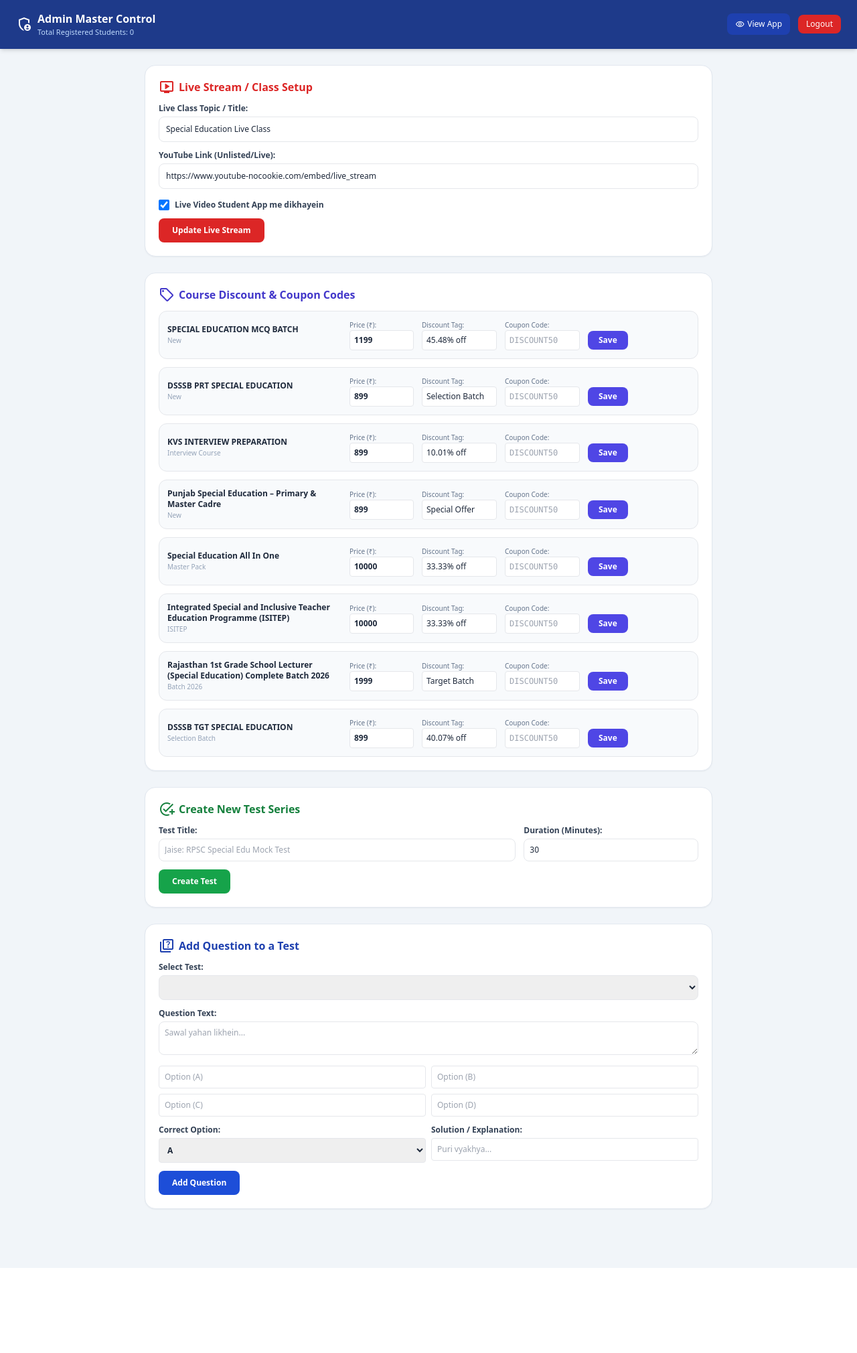
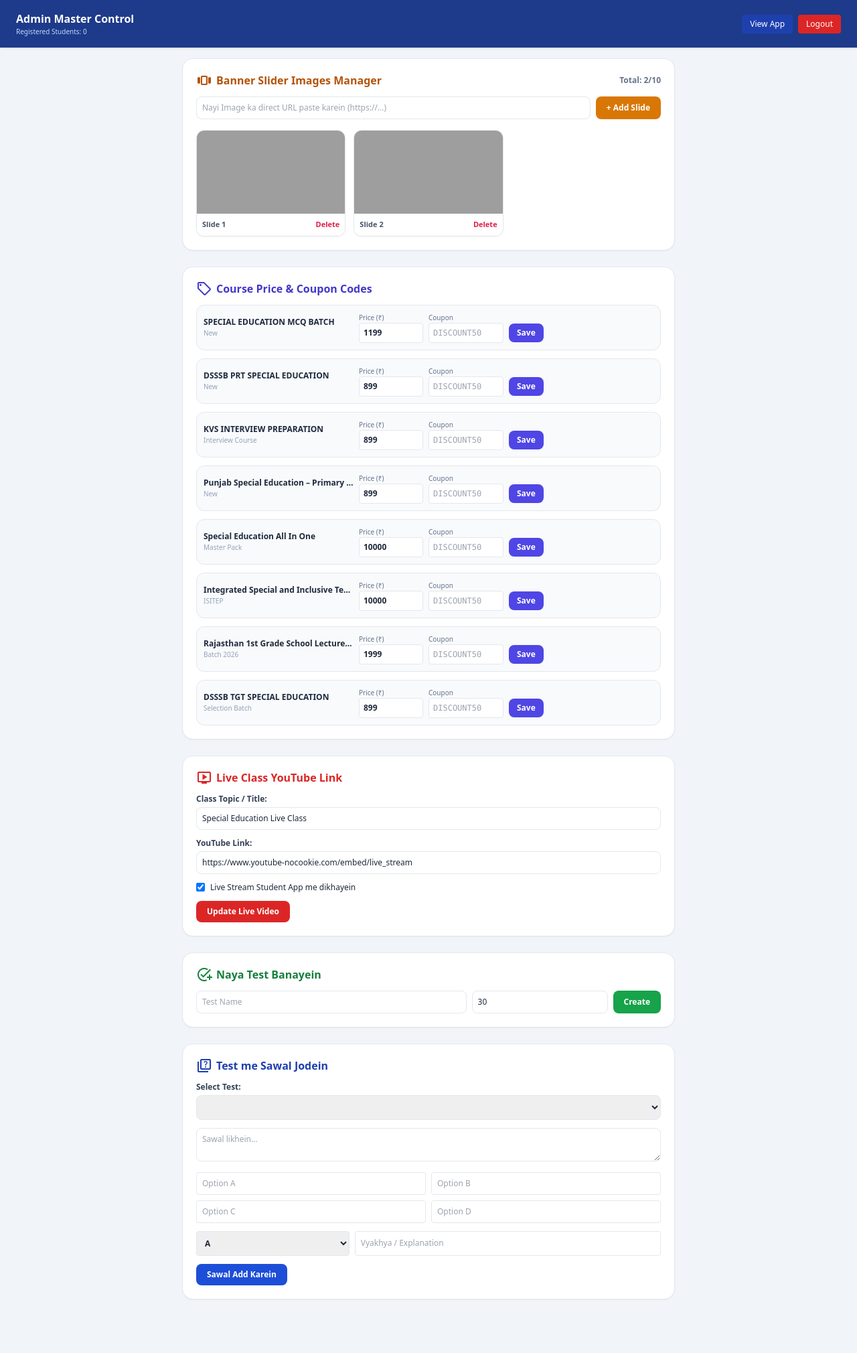
Before and after one commit to sandeep012rr/coaching-app, a Flask app: page /admin in a window 1280 px wide. Shown: the whole page at 67% size. Before the commit the page ends 1893 px from the top, so only its background shows below. Run offline with Flask 3, Linux system fonts and the light colour scheme; the visitor is signed in with stand-in values (Sample User, id 1); lists and menus that the app fills with data are empty; some libraries are stand-ins or nearby versions; grey boxes are pictures that could not be loaded.

Commit message:
Update admin.html

```diff
--- a/templates/admin.html
+++ b/templates/admin.html
@@ -11,169 +11,168 @@
 
     {% if not logged_in %}
     <div class="flex items-center justify-center min-h-screen p-4">
-        <div class="bg-white rounded-2xl shadow-xl max-w-sm w-full p-6 text-center space-y-5 border border-slate-200">
-            <div class="w-16 h-16 bg-blue-100 text-blue-800 rounded-full flex items-center justify-center mx-auto">
-                <span class="material-symbols-outlined text-3xl">lock</span>
-            </div>
-            <div>
-                <h2 class="text-xl font-bold text-slate-900">Admin Authentication</h2>
-                <p class="text-xs text-slate-500 mt-1">Special Education Needs School</p>
-            </div>
-            {% if error %}
-            <div class="bg-red-50 text-red-600 text-xs p-2 rounded-lg font-semibold">{{ error }}</div>
-            {% endif %}
-            <form method="POST" class="space-y-4">
+        <div class="bg-white rounded-2xl shadow-xl max-w-sm w-full p-6 text-center space-y-4 border">
+            <h2 class="text-xl font-bold">Admin Login</h2>
+            {% if error %}<p class="text-red-600 text-xs font-bold">{{ error }}</p>{% endif %}
+            <form method="POST" class="space-y-3">
                 <input type="hidden" name="action" value="login">
-                <input type="password" name="password" placeholder="Enter Admin Password (admin123)" class="w-full border rounded-xl p-3 text-sm focus:outline-blue-600" required>
-                <button type="submit" class="w-full bg-blue-700 hover:bg-blue-800 text-white font-bold py-3 rounded-xl text-sm transition">
-                    Unlock Dashboard
-                </button>
+                <input type="password" name="password" placeholder="Password (admin123)" class="w-full border rounded-xl p-3 text-sm" required>
+                <button type="submit" class="w-full bg-blue-700 text-white font-bold py-3 rounded-xl text-sm">Login</button>
             </form>
-            <a href="/" class="text-xs text-slate-400 hover:text-slate-600 block">&larr; Return to Student App</a>
+            <a href="/" class="text-xs text-slate-400 block">&larr; Back to App</a>
         </div>
     </div>
-
     {% else %}
-    <header class="bg-blue-900 text-white px-6 py-4 shadow-md sticky top-0 z-30 flex items-center justify-between">
+    <header class="bg-blue-900 text-white px-6 py-4 flex justify-between items-center shadow sticky top-0 z-20">
+        <div>
+            <h1 class="font-bold text-base">Admin Master Control</h1>
+            <p class="text-[10px] text-blue-200">Registered Students: {{ total_students }}</p>
+        </div>
         <div class="flex items-center gap-2">
-            <span class="material-symbols-outlined text-2xl">admin_panel_settings</span>
-            <div>
-                <h1 class="text-base font-bold">Admin Master Control</h1>
-                <p class="text-[11px] text-blue-200">Total Registered Students: {{ total_students }}</p>
-            </div>
-        </div>
-        <div class="flex items-center gap-3">
-            <a href="/" target="_blank" class="bg-blue-800 hover:bg-blue-700 text-white text-xs px-3 py-1.5 rounded-lg flex items-center gap-1">
-                <span class="material-symbols-outlined text-sm">visibility</span> View App
-            </a>
-            <a href="/admin/logout" class="bg-red-600 hover:bg-red-700 text-white text-xs px-3 py-1.5 rounded-lg">Logout</a>
+            <a href="/" target="_blank" class="bg-blue-800 text-xs px-3 py-1.5 rounded">View App</a>
+            <a href="/admin/logout" class="bg-red-600 text-xs px-3 py-1.5 rounded">Logout</a>
         </div>
     </header>
 
-    <main class="max-w-4xl mx-auto p-4 md:p-6 space-y-6">
-        <!-- Live Class Setup -->
-        <div class="bg-white rounded-2xl p-5 shadow-sm border border-slate-200">
-            <h2 class="text-base font-bold text-red-600 flex items-center gap-1.5 mb-3">
-                <span class="material-symbols-outlined">live_tv</span> Live Stream / Class Setup
-            </h2>
-            <form method="POST" class="space-y-3">
-                <input type="hidden" name="action" value="update_live">
-                <div>
-                    <label class="block text-xs font-bold text-slate-700 mb-1">Live Class Topic / Title:</label>
-                    <input type="text" name="live_title" value="{{ config.live_title }}" class="w-full border rounded-lg p-2.5 text-xs" required>
+    <main class="max-w-3xl mx-auto p-4 space-y-6">
+
+        <!-- 1. SLIDER IMAGES MANAGER (Ab code change karne ki zaroorat nahi) -->
+        <div class="bg-white p-5 rounded-2xl shadow-sm border border-slate-200">
+            <div class="flex items-center justify-between mb-3">
+                <h2 class="font-bold text-amber-700 flex items-center gap-1.5 text-base">
+                    <span class="material-symbols-outlined">view_carousel</span> Banner Slider Images Manager
+                </h2>
+                <span class="text-xs font-bold text-slate-500">Total: {{ config.slider_images|length }}/10</span>
+            </div>
+
+            <!-- Add New Image Form -->
+            <form method="POST" class="flex gap-2 mb-4">
+                <input type="hidden" name="action" value="add_slider_img">
+                <input type="url" name="img_url" placeholder="Nayi Image ka direct URL paste karein (https://...)" class="flex-grow border rounded-lg p-2 text-xs" required>
+                <button type="submit" class="bg-amber-600 hover:bg-amber-700 text-white font-bold px-4 py-2 rounded-lg text-xs">
+                    + Add Slide
+                </button>
+            </form>
+
+            <!-- Active Slides Preview & Delete -->
+            <div class="grid grid-cols-2 sm:grid-cols-3 gap-3">
+                {% for img in config.slider_images %}
+                <div class="relative border rounded-xl overflow-hidden group bg-slate-50 shadow-sm">
+                    <img src="{{ img }}" class="w-full aspect-[16/9] object-cover" alt="Slide {{ loop.index }}">
+                    <div class="p-2 flex items-center justify-between bg-white text-[11px]">
+                        <span class="font-bold text-slate-600">Slide {{ loop.index }}</span>
+                        <form method="POST" onsubmit="return confirm('Kya aap is slide ko delete karna chahte hain?');">
+                            <input type="hidden" name="action" value="delete_slider_img">
+                            <input type="hidden" name="img_index" value="{{ loop.index0 }}">
+                            <button type="submit" class="text-rose-600 hover:text-rose-800 font-bold">Delete</button>
+                        </form>
+                    </div>
                 </div>
-                <div>
-                    <label class="block text-xs font-bold text-slate-700 mb-1">YouTube Link (Unlisted/Live):</label>
-                    <input type="text" name="live_url" value="{{ config.live_url }}" class="w-full border rounded-lg p-2.5 text-xs" required>
-                </div>
-                <div class="flex items-center gap-2 pt-1">
-                    <input type="checkbox" name="is_live" id="is_live" {% if config.is_live %}checked{% endif %} class="w-4 h-4 text-blue-600">
-                    <label for="is_live" class="text-xs font-semibold text-slate-700">Live Video Student App me dikhayein</label>
-                </div>
-                <button type="submit" class="bg-red-600 hover:bg-red-700 text-white text-xs font-bold px-5 py-2.5 rounded-lg">Update Live Stream</button>
-            </form>
+                {% else %}
+                <p class="text-xs text-slate-400 col-span-3">Koi image add nahi hai. Welcome card dikhega.</p>
+                {% endfor %}
+            </div>
         </div>
 
-        <!-- Course & Coupon Manager -->
-        <div class="bg-white rounded-2xl p-5 shadow-sm border border-slate-200">
-            <h2 class="text-base font-bold text-indigo-700 flex items-center gap-1.5 mb-3">
-                <span class="material-symbols-outlined">local_offer</span> Course Discount & Coupon Codes
+        <!-- 2. Course Coupon & Price Manager -->
+        <div class="bg-white p-5 rounded-2xl shadow-sm border border-slate-200">
+            <h2 class="font-bold text-indigo-700 flex items-center gap-1.5 mb-3 text-base">
+                <span class="material-symbols-outlined">local_offer</span> Course Price & Coupon Codes
             </h2>
             <div class="space-y-3">
                 {% for c in courses %}
-                <form method="POST" class="flex flex-wrap md:flex-nowrap items-center gap-3 p-3 border rounded-xl bg-slate-50 text-xs">
+                <form method="POST" class="flex flex-wrap sm:flex-nowrap items-center gap-2 p-2.5 border rounded-xl bg-slate-50 text-xs">
                     <input type="hidden" name="action" value="update_course">
                     <input type="hidden" name="course_id" value="{{ c.id }}">
-                    <div class="w-full md:w-1/3">
-                        <p class="font-bold text-slate-800">{{ c.title }}</p>
-                        <p class="text-[10px] text-slate-400">{{ c.badge }}</p>
+                    <div class="w-full sm:w-1/3">
+                        <p class="font-bold text-slate-800 truncate">{{ c.title }}</p>
+                        <span class="text-[10px] text-slate-400">{{ c.badge }}</span>
                     </div>
-                    <div class="w-1/3 md:w-24">
-                        <label class="text-[10px] text-slate-500 block">Price (₹):</label>
+                    <div class="w-1/3 sm:w-24">
+                        <label class="text-[10px] text-slate-500 block">Price (₹)</label>
                         <input type="number" name="price" value="{{ c.price }}" class="w-full border rounded p-1.5 text-xs font-bold" required>
                     </div>
-                    <div class="w-1/3 md:w-28">
-                        <label class="text-[10px] text-slate-500 block">Discount Tag:</label>
-                        <input type="text" name="discount" value="{{ c.discount }}" class="w-full border rounded p-1.5 text-xs">
-                    </div>
-                    <div class="w-1/3 md:w-28">
-                        <label class="text-[10px] text-slate-500 block">Coupon Code:</label>
+                    <div class="w-1/3 sm:w-28">
+                        <label class="text-[10px] text-slate-500 block">Coupon</label>
                         <input type="text" name="coupon" value="{{ c.coupon }}" placeholder="DISCOUNT50" class="w-full border rounded p-1.5 text-xs uppercase font-mono">
                     </div>
-                    <div class="w-full md:w-auto mt-2 md:mt-4">
-                        <button type="submit" class="w-full bg-indigo-600 hover:bg-indigo-700 text-white font-bold px-4 py-1.5 rounded-lg text-xs">Save</button>
+                    <div class="w-full sm:w-auto mt-2 sm:mt-4">
+                        <button type="submit" class="w-full bg-indigo-600 text-white font-bold px-3 py-1.5 rounded-lg text-xs">Save</button>
                     </div>
                 </form>
                 {% endfor %}
             </div>
         </div>
 
-        <!-- Create Test Series -->
-        <div class="bg-white rounded-2xl p-5 shadow-sm border border-slate-200">
-            <h2 class="text-base font-bold text-green-700 flex items-center gap-1.5 mb-3">
-                <span class="material-symbols-outlined">add_task</span> Create New Test Series
+        <!-- 3. Live Class Setup -->
+        <div class="bg-white p-5 rounded-2xl shadow-sm border border-slate-200">
+            <h2 class="font-bold text-red-600 mb-3 flex items-center gap-1.5 text-base">
+                <span class="material-symbols-outlined">live_tv</span> Live Class YouTube Link
             </h2>
-            <form method="POST" class="grid grid-cols-1 md:grid-cols-3 gap-3">
-                <input type="hidden" name="action" value="create_test">
-                <div class="md:col-span-2">
-                    <label class="block text-xs font-bold text-slate-700 mb-1">Test Title:</label>
-                    <input type="text" name="title" placeholder="Jaise: RPSC Special Edu Mock Test" class="w-full border rounded-lg p-2 text-xs" required>
+            <form method="POST" class="space-y-3 text-xs">
+                <input type="hidden" name="action" value="update_live">
+                <div>
+                    <label class="font-bold text-slate-700 block mb-1">Class Topic / Title:</label>
+                    <input type="text" name="live_title" value="{{ config.live_title }}" class="w-full border p-2 rounded-lg" required>
                 </div>
                 <div>
-                    <label class="block text-xs font-bold text-slate-700 mb-1">Duration (Minutes):</label>
-                    <input type="number" name="duration" value="30" class="w-full border rounded-lg p-2 text-xs" required>
+                    <label class="font-bold text-slate-700 block mb-1">YouTube Link:</label>
+                    <input type="text" name="live_url" value="{{ config.live_url }}" class="w-full border p-2 rounded-lg" required>
                 </div>
-                <div class="md:col-span-3">
-                    <button type="submit" class="bg-green-600 hover:bg-green-700 text-white text-xs font-bold px-5 py-2.5 rounded-lg">Create Test</button>
-                </div>
+                <label class="flex items-center gap-2">
+                    <input type="checkbox" name="is_live" {% if config.is_live %}checked{% endif %}> Live Stream Student App me dikhayein
+                </label>
+                <button type="submit" class="bg-red-600 text-white font-bold px-4 py-2 rounded-lg">Update Live Video</button>
             </form>
         </div>
 
-        <!-- Add Question to Test -->
-        <div class="bg-white rounded-2xl p-5 shadow-sm border border-slate-200">
-            <h2 class="text-base font-bold text-blue-800 flex items-center gap-1.5 mb-3">
-                <span class="material-symbols-outlined">quiz</span> Add Question to a Test
+        <!-- 4. Add Test Series -->
+        <div class="bg-white p-5 rounded-2xl shadow-sm border border-slate-200">
+            <h2 class="font-bold text-green-700 mb-3 flex items-center gap-1.5 text-base">
+                <span class="material-symbols-outlined">add_task</span> Naya Test Banayein
+            </h2>
+            <form method="POST" class="flex gap-2 text-xs">
+                <input type="hidden" name="action" value="create_test">
+                <input type="text" name="title" placeholder="Test Name" class="w-2/3 border p-2 rounded-lg" required>
+                <input type="number" name="duration" value="30" placeholder="Duration (Min)" class="w-1/3 border p-2 rounded-lg" required>
+                <button type="submit" class="bg-green-600 text-white font-bold px-4 py-2 rounded-lg">Create</button>
+            </form>
+        </div>
+
+        <!-- 5. Add Questions to Test -->
+        <div class="bg-white p-5 rounded-2xl shadow-sm border border-slate-200">
+            <h2 class="font-bold text-blue-800 mb-3 flex items-center gap-1.5 text-base">
+                <span class="material-symbols-outlined">quiz</span> Test me Sawal Jodein
             </h2>
             <form method="POST" class="space-y-3 text-xs">
                 <input type="hidden" name="action" value="add_question">
                 <div>
-                    <label class="block font-bold text-slate-700 mb-1">Select Test:</label>
-                    <select name="test_id" class="w-full border rounded-lg p-2 text-xs font-semibold" required>
+                    <label class="font-bold text-slate-700 block mb-1">Select Test:</label>
+                    <select name="test_id" class="w-full border p-2 rounded-lg font-bold" required>
                         {% for t in tests %}
-                        <option value="{{ t.id }}">{{ t.title }} (Abhi {{ t.questions|length }} sawal)</option>
+                        <option value="{{ t.id }}">{{ t.title }} ({{ t.questions|length }} Sawal)</option>
                         {% endfor %}
                     </select>
                 </div>
-                <div>
-                    <label class="block font-bold text-slate-700 mb-1">Question Text:</label>
-                    <textarea name="question" rows="2" placeholder="Sawal yahan likhein..." class="w-full border rounded-lg p-2" required></textarea>
+                <textarea name="question" placeholder="Sawal likhein..." class="w-full border p-2 rounded-lg" required></textarea>
+                <div class="grid grid-cols-2 gap-2">
+                    <input type="text" name="opt_a" placeholder="Option A" class="border p-2 rounded" required>
+                    <input type="text" name="opt_b" placeholder="Option B" class="border p-2 rounded" required>
+                    <input type="text" name="opt_c" placeholder="Option C" class="border p-2 rounded" required>
+                    <input type="text" name="opt_d" placeholder="Option D" class="border p-2 rounded" required>
                 </div>
-                <div class="grid grid-cols-2 gap-2">
-                    <input type="text" name="opt_a" placeholder="Option (A)" class="border rounded p-2" required>
-                    <input type="text" name="opt_b" placeholder="Option (B)" class="border rounded p-2" required>
-                    <input type="text" name="opt_c" placeholder="Option (C)" class="border rounded p-2" required>
-                    <input type="text" name="opt_d" placeholder="Option (D)" class="border rounded p-2" required>
+                <div class="flex gap-2">
+                    <select name="answer" class="border p-2 rounded uppercase w-1/3 font-bold" required>
+                        <option value="a">A</option><option value="b">B</option><option value="c">C</option><option value="d">D</option>
+                    </select>
+                    <input type="text" name="solution" placeholder="Vyakhya / Explanation" class="border p-2 rounded w-2/3">
                 </div>
-                <div class="grid grid-cols-2 gap-2">
-                    <div>
-                        <label class="block font-bold text-slate-700 mb-1">Correct Option:</label>
-                        <select name="answer" class="w-full border rounded p-2 font-bold uppercase" required>
-                            <option value="a">A</option>
-                            <option value="b">B</option>
-                            <option value="c">C</option>
-                            <option value="d">D</option>
-                        </select>
-                    </div>
-                    <div>
-                        <label class="block font-bold text-slate-700 mb-1">Solution / Explanation:</label>
-                        <input type="text" name="solution" placeholder="Puri vyakhya..." class="w-full border rounded p-2">
-                    </div>
-                </div>
-                <button type="submit" class="bg-blue-700 hover:bg-blue-800 text-white font-bold px-5 py-2.5 rounded-lg">Add Question</button>
+                <button type="submit" class="bg-blue-700 text-white font-bold px-4 py-2 rounded-lg">Sawal Add Karein</button>
             </form>
         </div>
+
     </main>
     {% endif %}
 
 </body>
-    </html>
+            </html>
```
